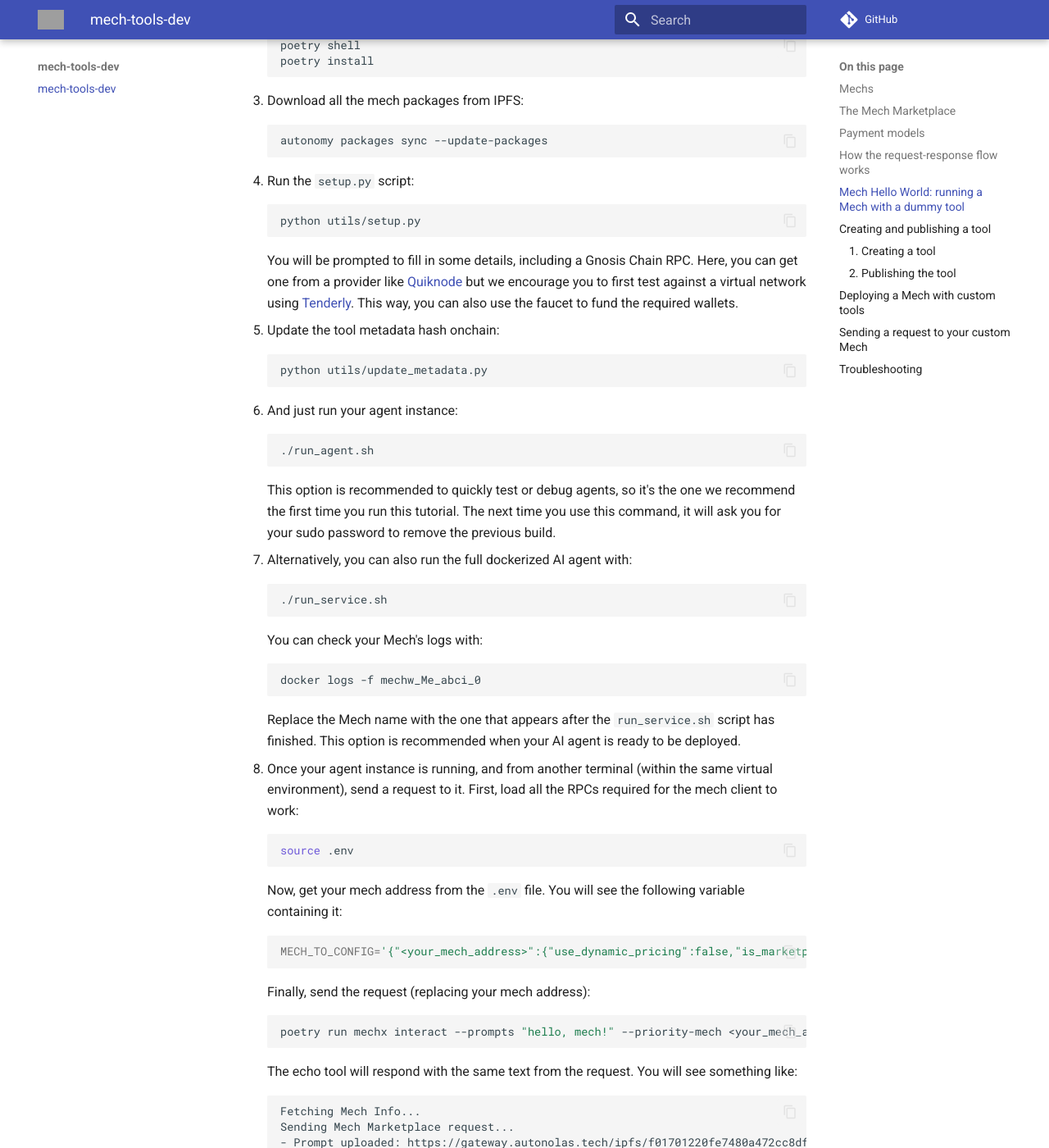
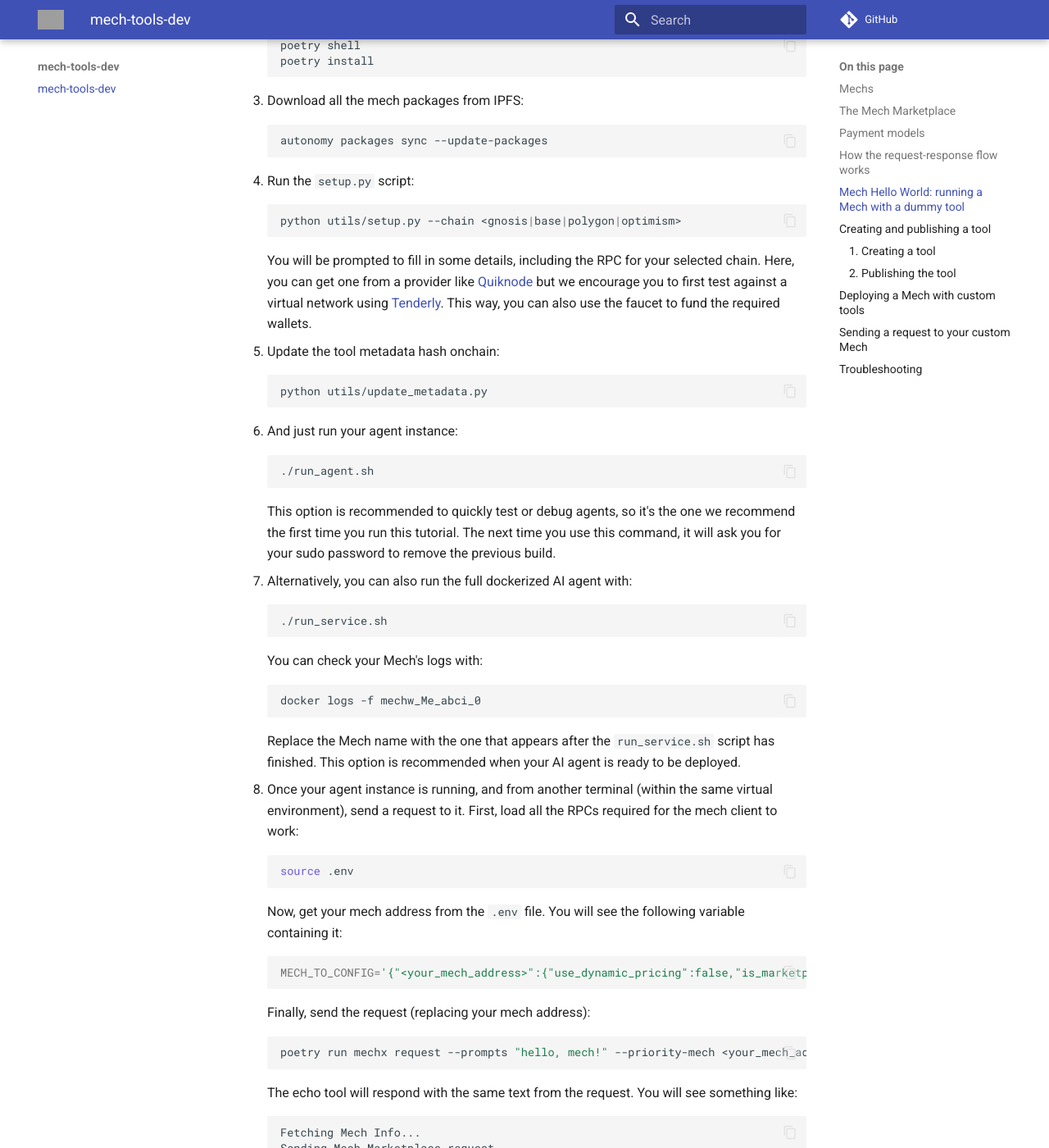
Before and after one commit to valory-xyz/mech-tools-dev, an MkDocs documentation site: the page built from docs/index.md, in a window 1280 px wide and 1400 px high, scrolled down 3216 px. Shown: the whole window at 82% size. Built offline with MkDocs 1.6.1 and Material for MkDocs 9.7.7, drawn with Linux system fonts in a browser that asks for light colours; comment, search, counter and statistics services are not loaded; some of the changed text lies outside the part shown; grey boxes are pictures that could not be loaded.

Commit message:
docs(setup): update multi-chain setup and mechx request usage

````diff
--- a/docs/index.md
+++ b/docs/index.md
@@ -118,10 +118,10 @@ In this example, we will locally run a Mech with a dummy "echo" tool.
 
 4. Run the `setup.py` script:
     ```bash
-    python utils/setup.py
+    python utils/setup.py --chain <gnosis|base|polygon|optimism>
     ```
 
-    You will be prompted to fill in some details, including a Gnosis Chain RPC. Here, you can get one from a provider like [Quiknode](https://www.quicknode.com/) but we encourage you to first test against a virtual network using [Tenderly](https://tenderly.co/). This way, you can also use the faucet to fund the required wallets.
+    You will be prompted to fill in some details, including the RPC for your selected chain. Here, you can get one from a provider like [Quiknode](https://www.quicknode.com/) but we encourage you to first test against a virtual network using [Tenderly](https://tenderly.co/). This way, you can also use the faucet to fund the required wallets.
 
 5. Update the tool metadata hash onchain:
     ```bash
@@ -161,7 +161,7 @@ In this example, we will locally run a Mech with a dummy "echo" tool.
     Finally, send the request (replacing your mech address):
 
     ```bash
-    poetry run mechx interact --prompts "hello, mech!" --priority-mech <your_mech_address> --tools echo --chain-config gnosis
+    poetry run mechx request --prompts "hello, mech!" --priority-mech <your_mech_address> --tools echo --chain-config <gnosis|base|polygon|optimism>
     ```
 
     The echo tool will respond with the same text from the request. You will see something like:
@@ -169,7 +169,7 @@ In this example, we will locally run a Mech with a dummy "echo" tool.
     Fetching Mech Info...
     Sending Mech Marketplace request...
     - Prompt uploaded: https://gateway.autonolas.tech/ipfs/f01701220fe7480a472cc8dffe481d5883e235346793a20a25415160ad2feade0d809f9db
-    - Transaction sent: https://gnosisscan.io/tx/0x7bb3b734b5936e72c84749431081c8416c3f4c64a75f9f6c61291b47f141fd3d
+    - Transaction sent: <chain-explorer-tx-url>
     - Waiting for transaction receipt...
     - Created on-chain request with ID 63113231565093422774445497789782682647110838977840831205387629469951062204223
     ```
@@ -352,7 +352,7 @@ In order to test a tool you developed, let's update the Mech you created in the
 2. Send the request similarly to how you did it in the first section:
     ```bash
     source .env
-    poetry run mechx interact --prompts <your_prompt> --priority-mech <your_mech_address> --tools <your_tool_name> --chain-config gnosis
+    poetry run mechx request --prompts <your_prompt> --priority-mech <your_mech_address> --tools <your_tool_name> --chain-config <gnosis|base|polygon|optimism>
     ```
 
 3. Wait for some time and you will receive the response. If there's an error in the tool, you will see it in the Mech's logs.
````
